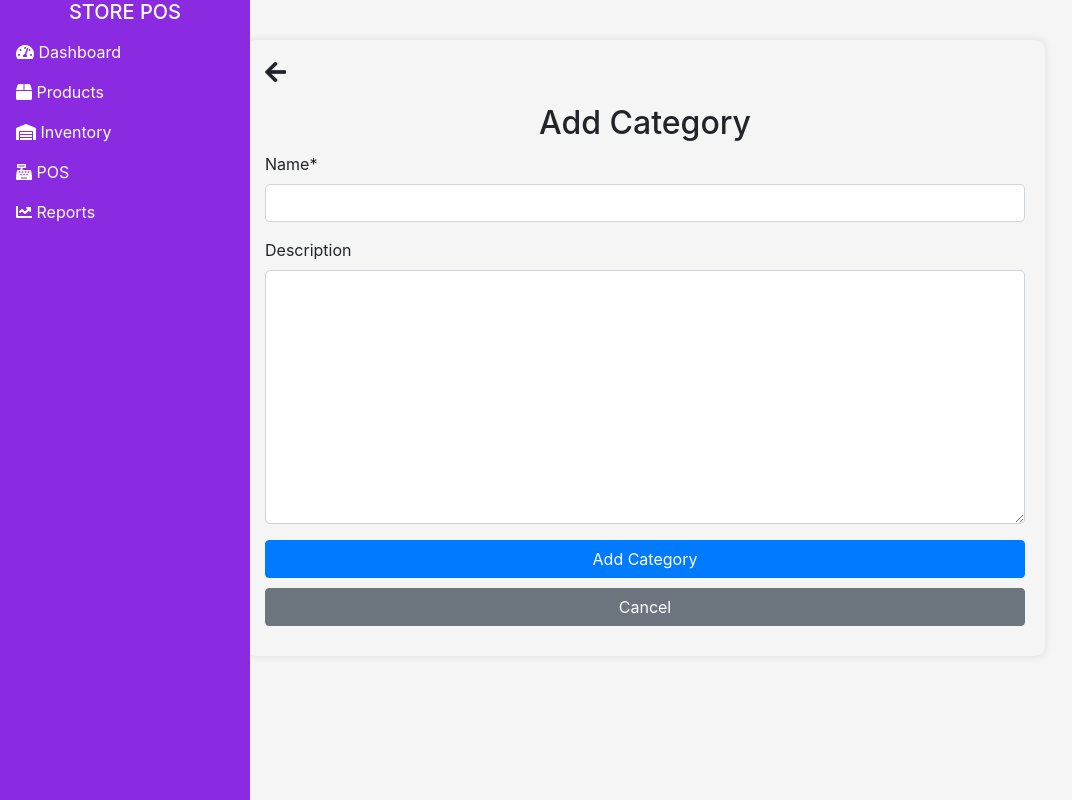
After one commit to emmanuelokoth2002/inventory_management, a Django app: page /products/addcategory/ in a window 1280 px wide. The commit adds this page. Shown: the whole page, without its empty margins (0-1072 px from the left). Run offline with Django 5.2, Linux system fonts and the light colour scheme; a user stored in the database is signed in; data comes from the database, SQL or seed files in the repository; some libraries are stand-ins or nearby versions.

Commit message:
Added some modification to ensure adding of category

```diff
--- a/products/forms.py
+++ b/products/forms.py
@@ -1,7 +1,12 @@
 from django import forms
-from .models import Item
+from .models import Item, Category
 
 class ItemForm(forms.ModelForm):
     class Meta:
         model = Item
         fields = ['name', 'description', 'category', 'price', 'cost', 'SKU', 'barcode', 'image']
+
+class CategoryForm(forms.ModelForm):
+    class Meta:
+        model = Category
+        fields = ['name', 'description']
--- /dev/null
+++ b/products/templates/products/categoryform.html
@@ -0,0 +1,88 @@
+{% extends 'main.html' %}
+{% load crispy_forms_tags %}
+{% block content %}
+<style>
+    .form-container {
+        margin: 40px auto;
+        max-width: 800px;
+        background-color: white-smoke;
+        border-radius: 10px;
+        box-shadow: 0 0 10px rgba(0, 0, 0, 0.1);
+        padding: 20px;
+    }
+
+    .form-container h2 {
+        text-align: center;
+        margin-bottom: 10px;
+    }
+
+    .form-container .form-group {
+        margin-bottom: 15px;
+    }
+
+    .form-container .form-control {
+        border-radius: 5px;
+    }
+
+    .form-container .btn {
+        width: 100%;
+        margin-bottom: 10px;
+    }
+
+    .form-container .btn-primary {
+        background-color: #007bff;
+        border-color: #007bff;
+    }
+
+    .form-container .btn-secondary {
+        background-color: #6c757d;
+        border-color: #6c757d;
+    }
+
+    .form-container .btn-secondary:hover {
+        background-color: #5a6268;
+        border-color: #545b62;
+    }
+
+    .form-container .btn-link {
+        color: #6c757d;
+        text-decoration: none;
+    }
+
+    .form-container .btn-link:hover {
+        color: #5a6268;
+        text-decoration: underline;
+    }
+
+    .back-arrow {
+        display: flex;
+        align-items: center;
+        margin-bottom: 20px;
+        cursor: pointer;
+    }
+
+    .back-arrow i {
+        font-size: 24px;
+    }
+
+    @media (max-width: 768px) {
+        .form-container {
+            margin: 20px;
+            padding: 10px;
+            width: 90%;
+        }
+    }
+</style>
+    <div class="container form-container">
+        <div class="back-arrow" onclick="window.history.back();">
+            <i class="fas fa-arrow-left"></i>
+        </div>
+        <h2>Add Category</h2>
+        <form method="post">
+            {% csrf_token %}
+            {{ form|crispy }}
+            <button type="submit" class="btn btn-primary">Add Category</button>
+            <a href="{% url 'product' %}" class="btn btn-secondary">Cancel</a>
+        </form>
+    </div>
+{% endblock %}
--- a/products/templates/products/productform.html
+++ b/products/templates/products/productform.html
@@ -75,7 +75,7 @@
     </style>
 
     <div class="container form-container">
-        <div class="back-arrow" onclick="window.location.href='{% url 'product' %}'">
+        <div class="back-arrow" onclick="window.history.back();">
             <i class="fas fa-arrow-left"></i>
         </div>
         <h2>{% if form.instance.pk %}Edit{% else %}Add{% endif %} Product</h2>
@@ -94,6 +94,7 @@
                     <div class="form-group">
                         <label for="id_category">Category:</label>
                         {{ form.category|as_crispy_field }}
+                        <a href="{% url 'addcategory' %}" class="btn btn-link">Add Category</a>
                     </div>
                     <div class="form-group">
                         <label for="id_price">Price:</label>
--- a/products/urls.py
+++ b/products/urls.py
@@ -6,4 +6,5 @@ urlpatterns = [
     path('add/', views.addproduct, name='addproduct'),
     path('edit/<int:pk>/', views.editproduct, name='editproduct'),
     path('delete/<int:pk>/', views.deleteproduct, name='deleteproduct'),
+    path('addcategory/', views.addcategory, name='addcategory'),
 ]
--- a/products/views.py
+++ b/products/views.py
@@ -1,7 +1,7 @@
 from django.shortcuts import render, get_object_or_404, redirect
 from django.urls import reverse
 from .models import Item, Category
-from .forms import ItemForm
+from .forms import ItemForm, CategoryForm
 from django.db.models import Q
 from django.contrib.auth.decorators import login_required, permission_required
 
@@ -62,3 +62,15 @@ def deleteproduct(request, pk):
         product.delete()
         return redirect(reverse('product'))
     return render(request, 'products/deleteproduct.html', {'product': product})
+
+@login_required
+@permission_required('your_app.add_category', raise_exception=True)
+def addcategory(request):
+    if request.method == 'POST':
+        form = CategoryForm(request.POST)
+        if form.is_valid():
+            form.save()
+            return redirect(reverse('addproduct'))
+    else:
+        form = CategoryForm()
+    return render(request, 'products/categoryform.html', {'form': form})
```
